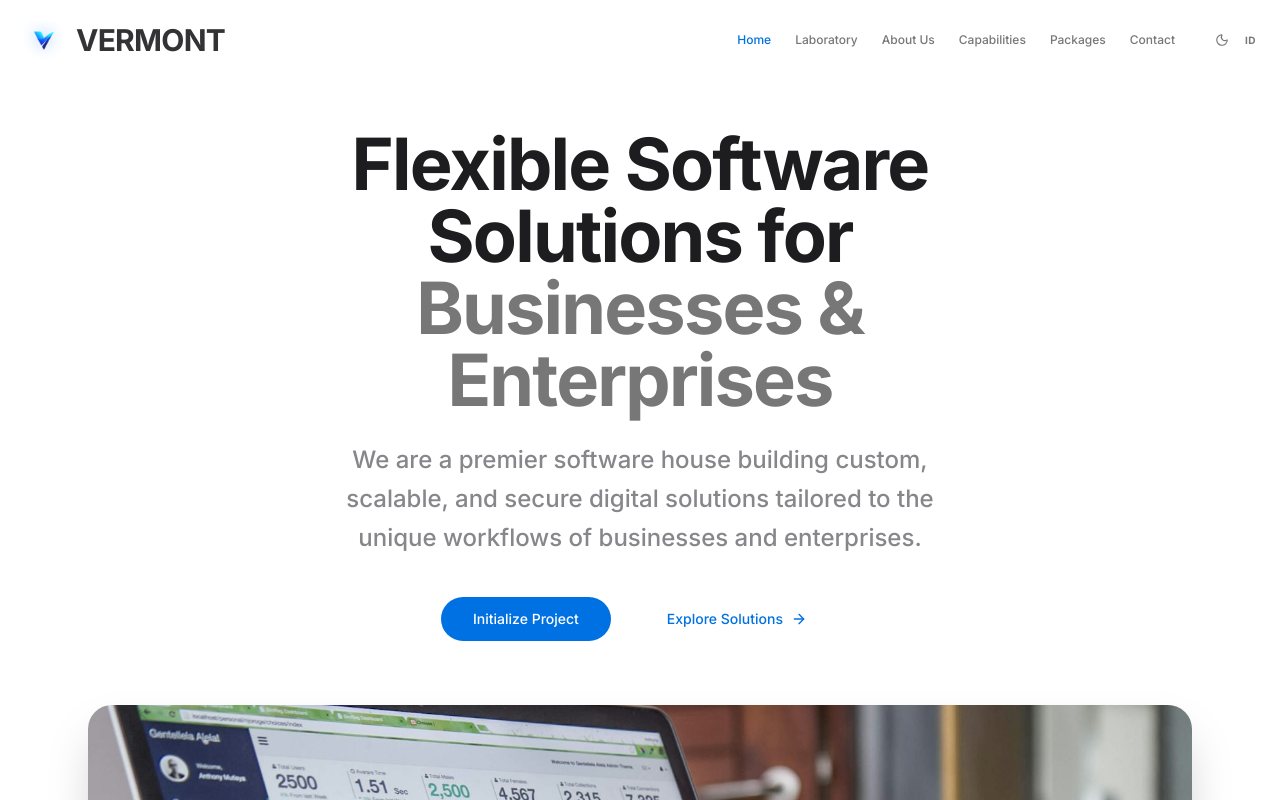
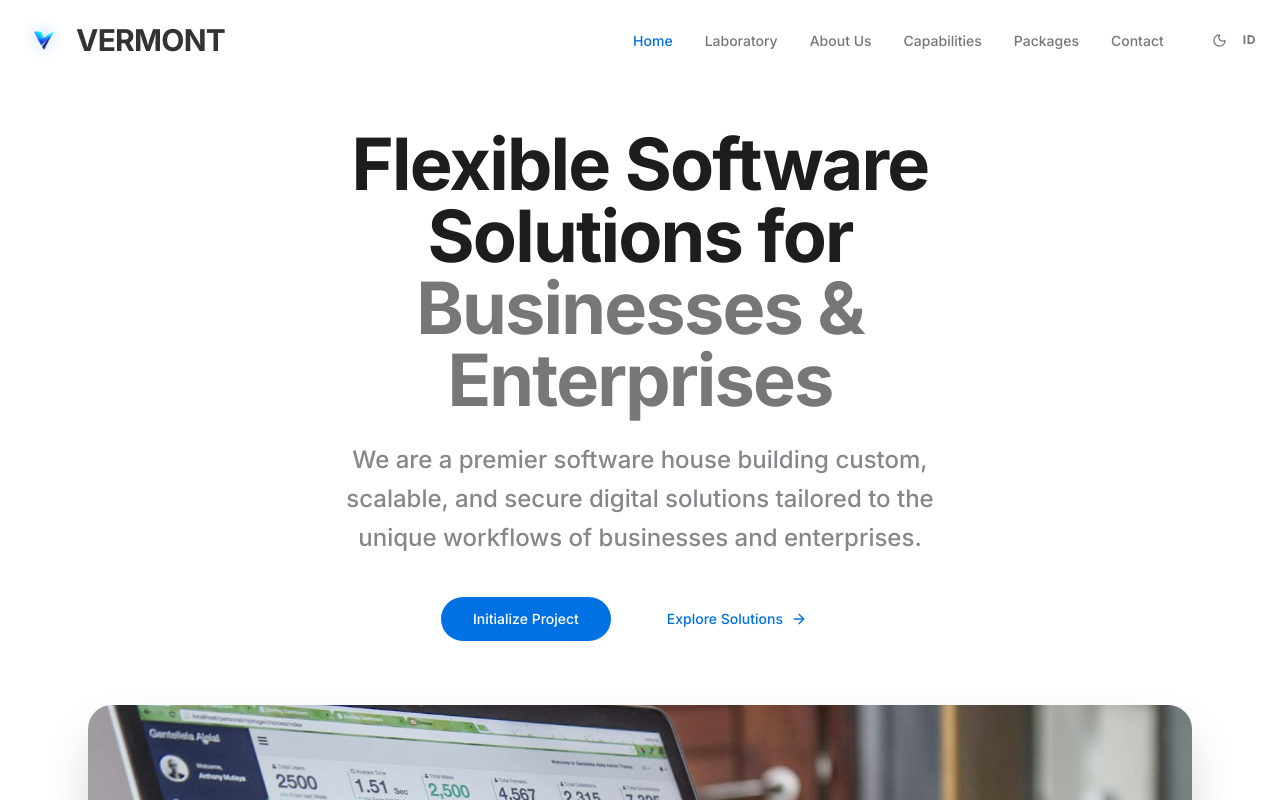
Before and after one commit to imanyunar/start, a React (Vite) app: page / in a window 1280 px wide. Shown: the top 800 px of the page. Built offline with nearby package versions, Linux system fonts and the light colour scheme.

Commit message:
Increase Navbar font sizes and padding for better readability

```diff
--- a/src/components/Navbar.tsx
+++ b/src/components/Navbar.tsx
@@ -52,12 +52,12 @@ const Navbar = () => {
           </Link>
 
           {/* Desktop Links */}
-          <div className="hidden md:flex items-center gap-6">
+          <div className="hidden md:flex items-center gap-8">
             {navLinks.map((link) => (
               <Link
                 key={link.path}
                 to={link.path}
-                className={`text-[12px] font-medium transition-colors ${
+                className={`text-[14px] font-medium transition-colors ${
                   location.pathname === link.path
                     ? 'text-blue-primary'
                     : 'text-[var(--app-text)] opacity-60 hover:opacity-100'
@@ -72,11 +72,11 @@ const Navbar = () => {
                 onClick={toggleTheme}
                 className="text-[var(--app-text)] opacity-60 hover:opacity-100 transition-opacity"
               >
-                {isDark ? <Sun size={14} /> : <Moon size={14} />}
+                {isDark ? <Sun size={15} /> : <Moon size={15} />}
               </button>
               <button
                 onClick={toggleLanguage}
-                className="text-[10px] font-bold uppercase tracking-wider text-[var(--app-text)] opacity-60 hover:opacity-100 transition-opacity"
+                className="text-[12px] font-bold uppercase tracking-wider text-[var(--app-text)] opacity-60 hover:opacity-100 transition-opacity"
               >
                 {i18n.language === 'en' ? 'ID' : 'EN'}
               </button>
@@ -141,7 +141,7 @@ const Navbar = () => {
               </div>
 
               <div className="mt-auto p-8 border-t border-[var(--app-border)] space-y-4">
-                 <button onClick={toggleLanguage} className="w-full py-3 bg-blue-primary text-white rounded-xl text-[10px] font-black uppercase tracking-widest">
+                 <button onClick={toggleLanguage} className="w-full py-3 bg-blue-primary text-white rounded-xl text-[12px] font-black uppercase tracking-widest">
                    {i18n.language === 'en' ? 'Bahasa Indonesia' : 'English'}
                  </button>
               </div>
```
